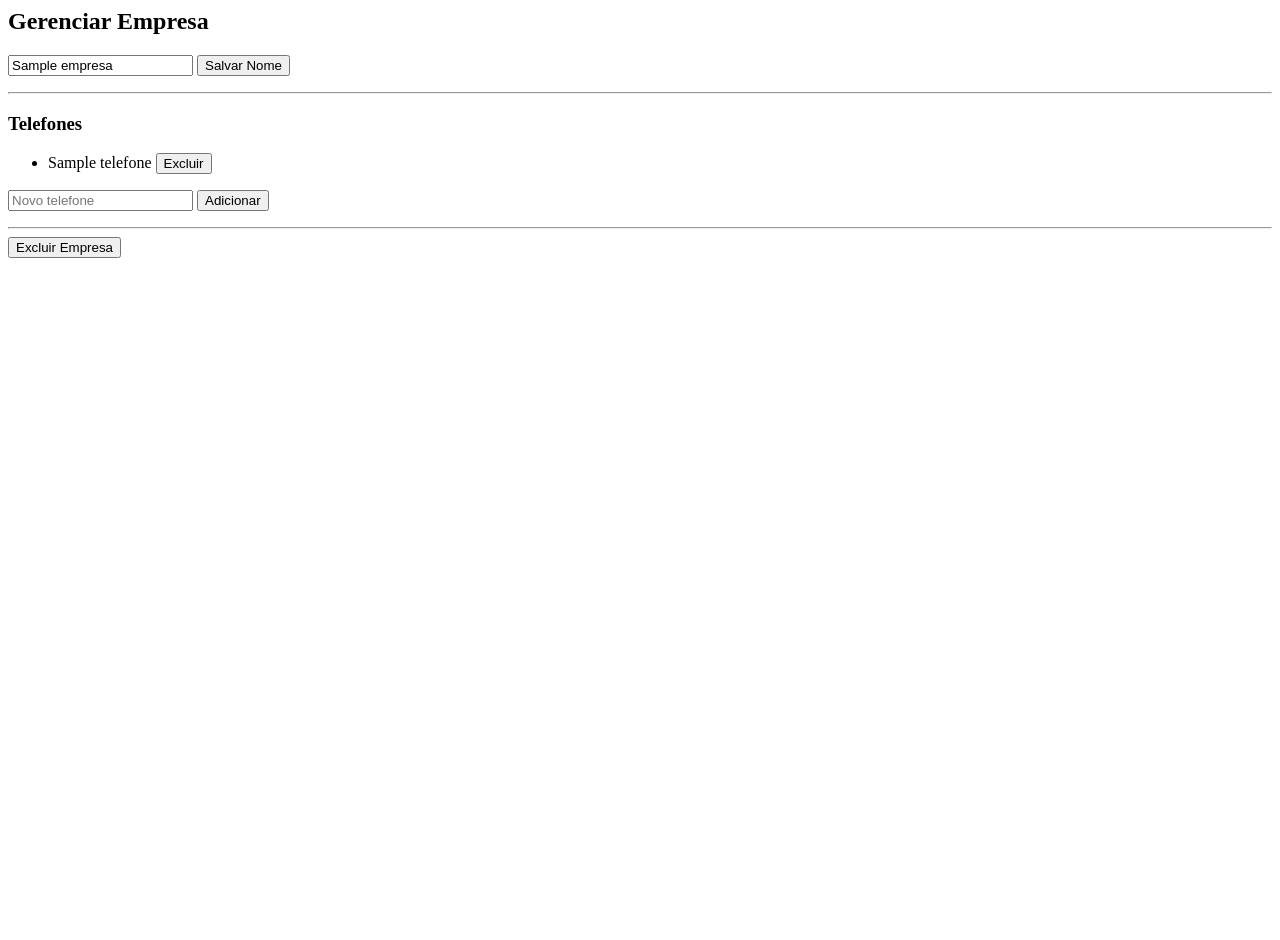
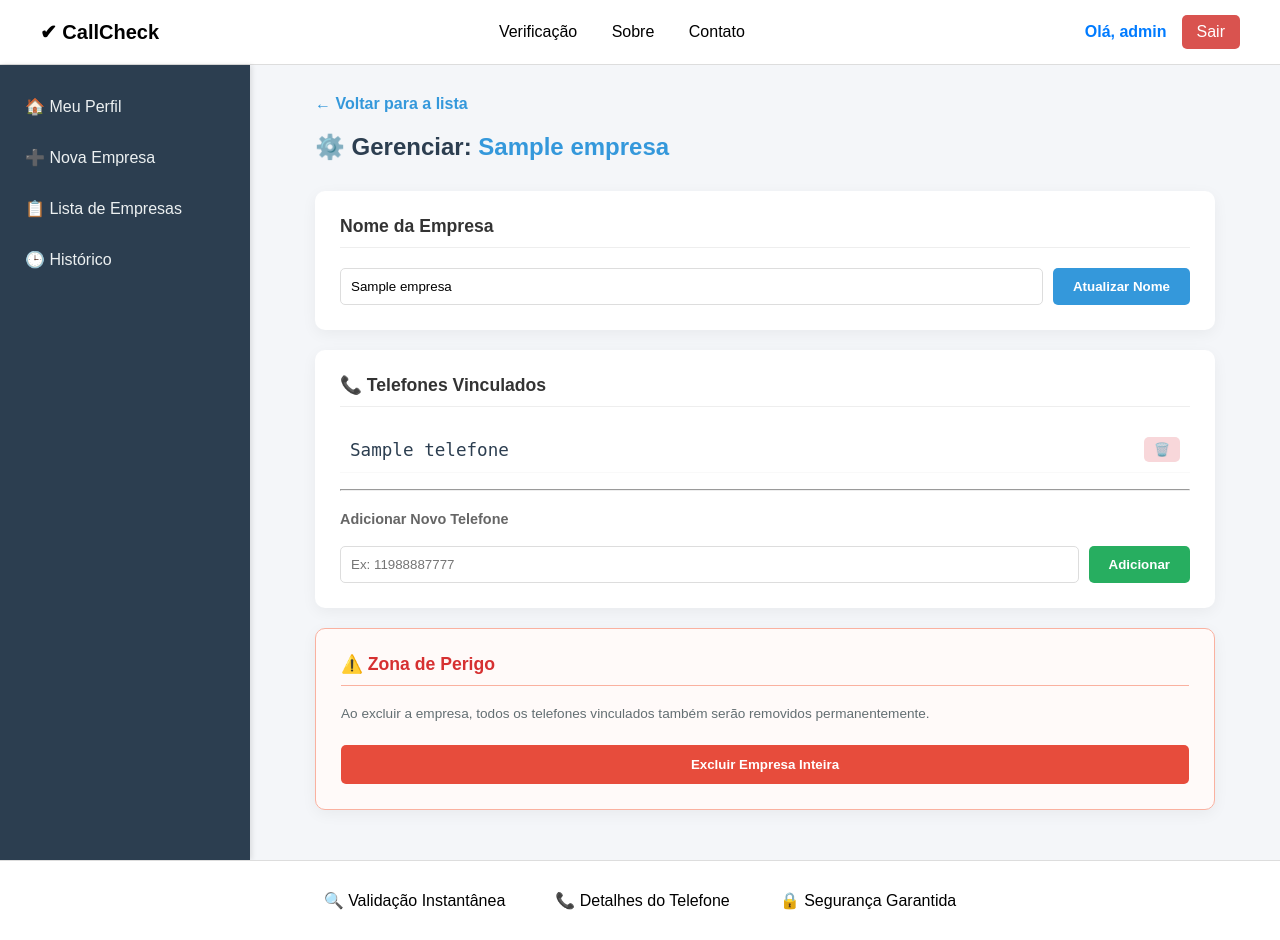
Before and after one commit to dealkis/CallCheck, a Flask app: page /admin/empresa/1 in a window 1280 px wide. Before the commit the page ends 258 px from the top, so only its background shows below. Run offline with Flask 3, Linux system fonts and the light colour scheme; the visitor is signed in with stand-in values (Sample User, id 1); a database or web service that is not in the repository returns one stand-in record (values such as "Sample title"); some libraries are stand-ins or nearby versions.

Commit message:
Update empresa_detalhe.html

```diff
--- a/templates/empresa_detalhe.html
+++ b/templates/empresa_detalhe.html
@@ -1,43 +1,124 @@
-<h2>Gerenciar Empresa</h2>
+{% extends "base.html" %}
 
-<!-- EDITAR NOME -->
-<form method="POST">
-    <input type="hidden" name="acao" value="editar_nome">
-    <input type="text" name="nome" value="{{ empresa[1] }}">
-    <button type="submit">Salvar Nome</button>
-</form>
+{% block content %}
+<div class="gerenciar-container">
+    <div class="voltar-link">
+        <a href="{{ url_for('listar_empresas') }}">← Voltar para a lista</a>
+    </div>
 
-<hr>
+    <div class="header-gerenciar">
+        <h2>⚙️ Gerenciar: <span class="highlight">{{ empresa[1] }}</span></h2>
+    </div>
 
-<!-- TELEFONES -->
-<h3>Telefones</h3>
+    <div class="grid-gerenciar">
+        <!-- CARD 1: EDITAR NOME -->
+        <div class="card">
+            <h3>Nome da Empresa</h3>
+            <form method="POST" class="form-inline">
+                <input type="hidden" name="acao" value="editar_nome">
+                <input type="text" name="nome" value="{{ empresa[1] }}" required>
+                <button type="submit" class="btn-save">Atualizar Nome</button>
+            </form>
+        </div>
 
-<ul>
-{% for t in telefones %}
-    <li>
-        {{ t[2] }}
-        <form method="POST" style="display:inline;">
-            <input type="hidden" name="acao" value="excluir_telefone">
-            <input type="hidden" name="tel_id" value="{{ t[0] }}">
-            <button type="submit">Excluir</button>
-        </form>
-    </li>
-{% endfor %}
-</ul>
+        <!-- CARD 2: TELEFONES -->
+        <div class="card">
+            <h3>📞 Telefones Vinculados</h3>
 
-<!-- ADICIONAR TELEFONE -->
-<form method="POST">
-    <input type="hidden" name="acao" value="add_telefone">
-    <input type="text" name="telefone" placeholder="Novo telefone">
-    <button type="submit">Adicionar</button>
-</form>
+            <ul class="lista-tels">
+                {% for t in telefones %}
+                <li>
+                    <span class="tel-numero">{{ t[2] }}</span>
+                    <form method="POST" style="display:inline;">
+                        <input type="hidden" name="acao" value="excluir_telefone">
+                        <input type="hidden" name="tel_id" value="{{ t[0] }}">
+                        <button type="submit" class="btn-delete-small" title="Excluir Telefone">🗑️</button>
+                    </form>
+                </li>
+                {% else %}
+                <li class="vazio">Nenhum telefone cadastrado.</li>
+                {% endfor %}
+            </ul>
 
-<hr>
+            <hr>
 
-<!-- EXCLUIR EMPRESA -->
-<form method="POST">
-    <input type="hidden" name="acao" value="excluir_empresa">
-    <button type="submit" onclick="return confirm('Excluir empresa inteira?')">
-        Excluir Empresa
-    </button>
-</form>
+            <h4>Adicionar Novo Telefone</h4>
+            <form method="POST" class="form-inline">
+                <input type="hidden" name="acao" value="add_telefone">
+                <input type="text" name="telefone" placeholder="Ex: 11988887777" required>
+                <button type="submit" class="btn-add">Adicionar</button>
+            </form>
+        </div>
+
+        <!-- CARD 3: ZONA DE PERIGO (EXCLUIR TUDO) -->
+        <div class="card danger-zone">
+            <h3>⚠️ Zona de Perigo</h3>
+            <p>Ao excluir a empresa, todos os telefones vinculados também serão removidos permanentemente.</p>
+            <form method="POST">
+                <input type="hidden" name="acao" value="excluir_empresa">
+                <button type="submit" class="btn-danger" onclick="return confirm('ATENÇÃO: Deseja excluir esta empresa e todos os seus telefones?')">
+                    Excluir Empresa Inteira
+                </button>
+            </form>
+        </div>
+    </div>
+</div>
+
+<style>
+    .gerenciar-container { max-width: 900px; margin: 0 auto; }
+
+    .voltar-link { margin-bottom: 20px; }
+    .voltar-link a { text-decoration: none; color: #3498db; font-weight: bold; }
+
+    .header-gerenciar h2 { color: #2c3e50; margin-bottom: 30px; }
+    .highlight { color: #3498db; }
+
+    /* Layout em Cartões */
+    .card {
+        background: white;
+        padding: 25px;
+        border-radius: 10px;
+        box-shadow: 0 4px 15px rgba(0,0,0,0.05);
+        margin-bottom: 20px;
+    }
+
+    .card h3 { margin-top: 0; font-size: 1.1rem; color: #333; border-bottom: 1px solid #eee; padding-bottom: 10px; margin-bottom: 20px; }
+    .card h4 { font-size: 0.9rem; color: #666; margin-top: 20px; }
+
+    /* Formulários e Inputs */
+    .form-inline { display: flex; gap: 10px; }
+    .form-inline input { flex: 1; padding: 10px; border: 1px solid #ddd; border-radius: 5px; }
+
+    /* Botões */
+    button { cursor: pointer; border: none; border-radius: 5px; font-weight: bold; transition: 0.3s; }
+
+    .btn-save { background: #3498db; color: white; padding: 10px 20px; }
+    .btn-save:hover { background: #2980b9; }
+
+    .btn-add { background: #27ae60; color: white; padding: 10px 20px; }
+    .btn-add:hover { background: #219150; }
+
+    .btn-delete-small { background: #f8d7da; color: #721c24; padding: 5px 10px; font-size: 0.8rem; }
+    .btn-delete-small:hover { background: #f5c6cb; }
+
+    .btn-danger { background: #e74c3c; color: white; padding: 12px 20px; width: 100%; margin-top: 10px; }
+    .btn-danger:hover { background: #c0392b; }
+
+    /* Lista de Telefones */
+    .lista-tels { list-style: none; padding: 0; }
+    .lista-tels li {
+        display: flex;
+        justify-content: space-between;
+        align-items: center;
+        padding: 10px;
+        border-bottom: 1px solid #f9f9f9;
+    }
+    .tel-numero { font-family: monospace; font-size: 1.1rem; color: #2c3e50; }
+    .vazio { color: #999; font-style: italic; text-align: center; }
+
+    /* Estilo Especial para Zona de Perigo */
+    .danger-zone { border: 1px solid #fab1a0; background: #fffaf9; }
+    .danger-zone h3 { color: #d63031; border-color: #fab1a0; }
+    .danger-zone p { font-size: 0.85rem; color: #636e72; }
+</style>
+{% endblock %}
```
